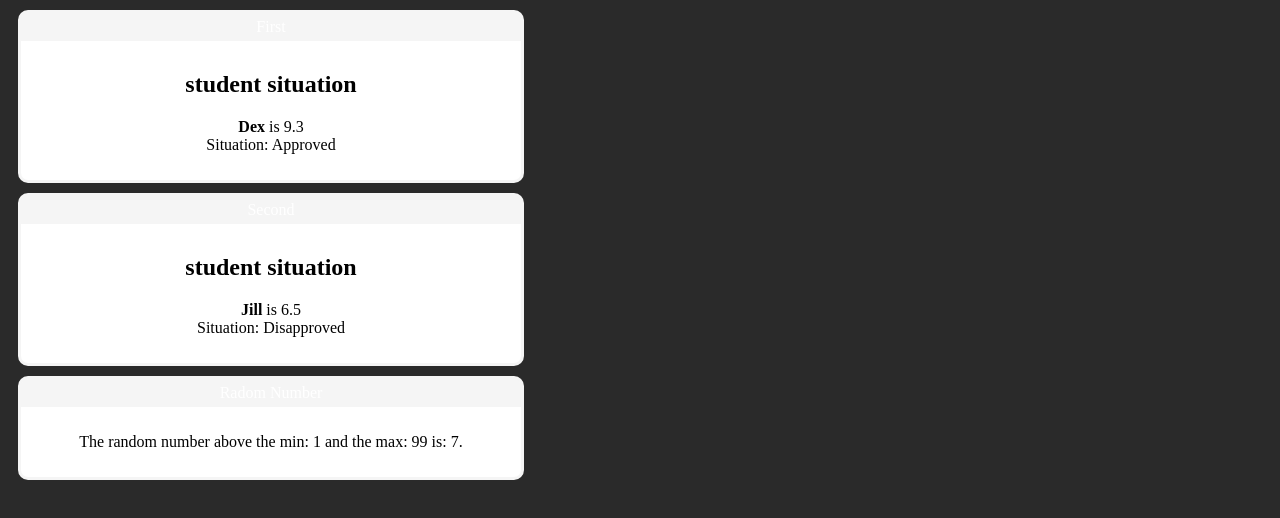
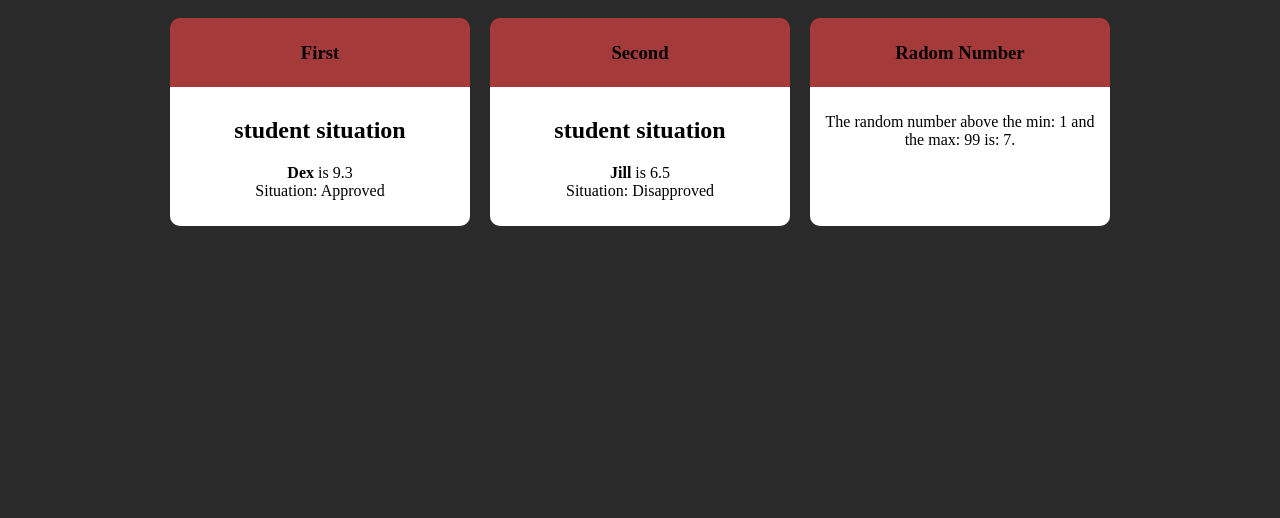
Before and after one commit to ArthurMtTh/react-fundamentals, a React (Create React App) app: page / in a window 1280 px wide. Shown: the top 518 px of the page. Built offline with nearby package versions, Linux system fonts and the light colour scheme.

Commit message:
flexbox with display-wrap study

```diff
--- /dev/null
+++ b/src/App.css
@@ -0,0 +1,5 @@
+.App .Cards {
+    display:flex;
+    justify-content: center;
+    flex-wrap: wrap;
+}
--- a/src/App.jsx
+++ b/src/App.jsx
@@ -1,4 +1,7 @@
 import React from "react";
+
+//stylesheet
+import './App.css'
 
 //components import
 import RandomNumber from './components/basics/First';
@@ -6,7 +9,8 @@ import SecondParams from './components/basics/Second-params';
 import Card from "./components/layout/Card";
 
 const app = () => (
-    <div>
+    <div className="App">
+        <div className="Cards">
             <Card title='First'>
                 <SecondParams
                     situation='student situation'
@@ -24,7 +28,7 @@ const app = () => (
             <Card title='Radom Number'>
                 <RandomNumber min={1} max={99} />
             </Card>
-
+        </div>
     </div>
 );
 
--- a/src/components/layout/Card.css
+++ b/src/components/layout/Card.css
@@ -1,19 +1,25 @@
 .Card{
-    background-color: #f5f5f5;
-    border: 3px solid #f5f5f5;
+    background-color: #a53a3a;
     border-radius: 10px;
     overflow: hidden;
     margin: 10px;
-    max-width: 500px;
+
+    min-width: 300px;
+    max-width: 300px;
+
+    display:flex;
+    flex-direction: column;
 }
 
 .Card .Title {
     padding: 5px 0px;
+    color: #000000;
     display: flex;
     justify-content: center;
 }
 
 .Card .Content {
+    flex-grow:1;
     background-color: #ffffff;
     color: #000000;
     padding: 10px;
--- a/src/components/layout/Card.jsx
+++ b/src/components/layout/Card.jsx
@@ -4,7 +4,7 @@ import React from "react";
 const card = (props) => {
     return (
         <div className="Card">
-            <div className="Title">{props.title}</div>
+            <div className="Title"><h3>{props.title}</h3></div>
             <div className="Content">{props.children}</div>
         </div>
     );
```
Lines whose indentation alone changed are shown as unchanged.
